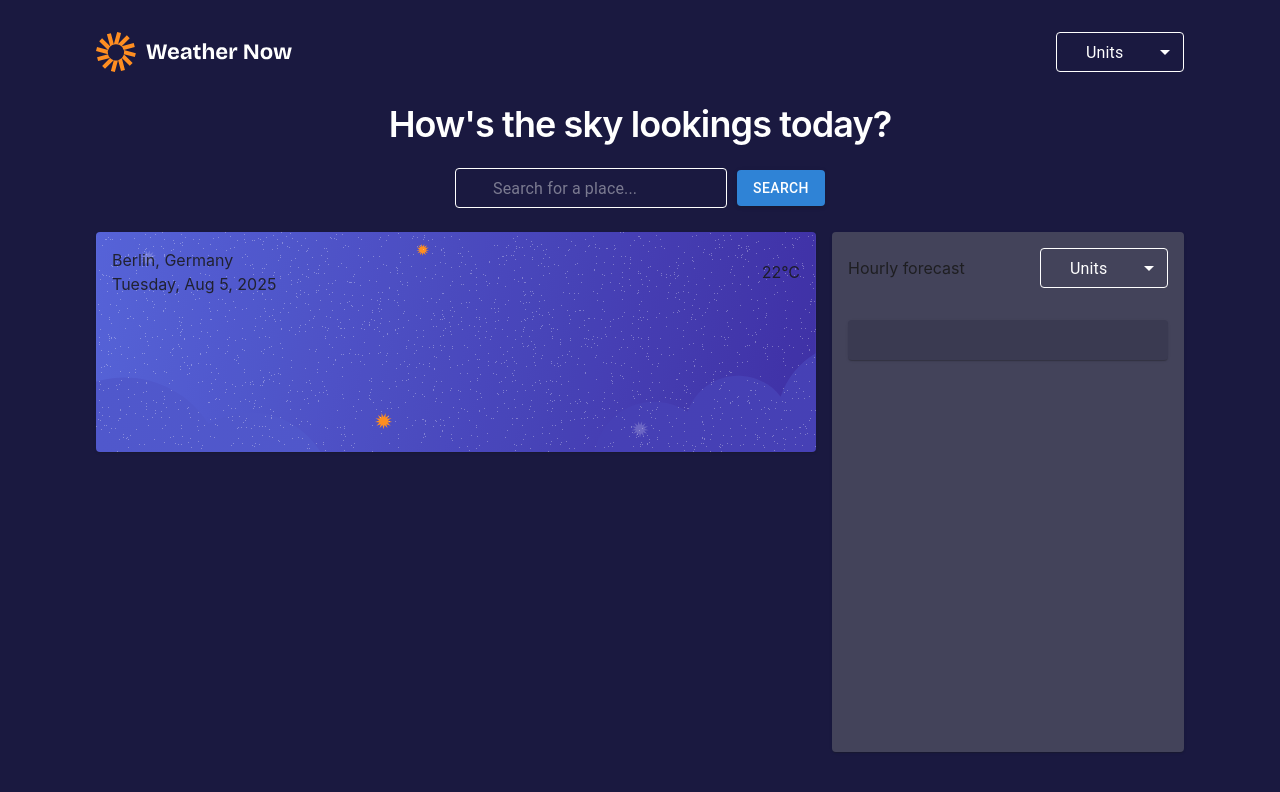
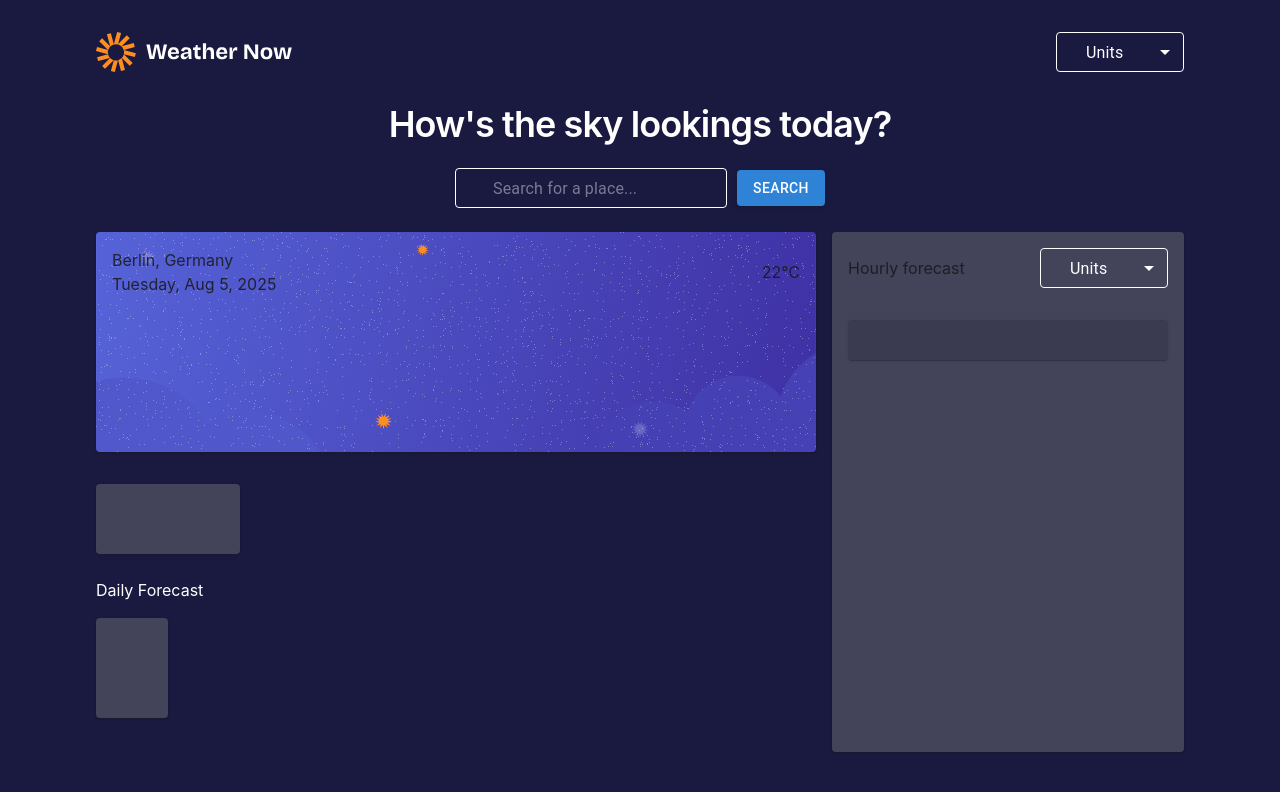
Before and after one commit to An301290/meteo-dashboard, a React (Create React App) app: page / in a window 1280 px wide. Shown: the top 792 px of the page. Built offline with nearby package versions, Linux system fonts and the light colour scheme; some icons are missing.

Commit message:
Add DailyForecastCard component, update MainCard layout, add fetching hook

```diff
--- a/src/App.tsx
+++ b/src/App.tsx
@@ -5,6 +5,7 @@ import { DropDown } from 'components/DropDown';
 import { SearchField } from 'components/SearchField';
 import { MainCard } from 'components/MainCard';
 import { HourlyForecastCard } from 'components/HourlyForecastCard';
+import { DailyForecastCard } from 'components/DailyForecastCard';
 
 type Card = { id: string; title: string; desc: string };
 
@@ -41,12 +42,9 @@ function App() {
         <div className="mt-6 grid gap-4 sm:grid-cols-1 lg:grid-cols-12">
           <div className="lg:col-span-8">
             <MainCard />
-            {/* <div className="mt-6">
-              <MainCard />
+            <div className="mt-6">
+              <DailyForecastCard />
             </div>
-            <div className="mt-6">
-              <MainCard />
-            </div> */}
           </div>
           <div className="lg:col-span-4">
             <HourlyForecastCard />
--- /dev/null
+++ b/src/components/DailyForecastCard.tsx
@@ -0,0 +1,17 @@
+import { Card } from '@mui/material';
+
+export const DailyForecastCard = () => {
+  return (
+    <div>
+      <h1 className="text-white">Daily Forecast</h1>
+      <Card
+        sx={{
+          mt: 2,
+          minHeight: { xs: 90, sm: 90, lg: 100 },
+          width: '10%',
+          backgroundColor: '#2F2F49',
+        }}
+      ></Card>
+    </div>
+  );
+};
--- a/src/components/MainCard.tsx
+++ b/src/components/MainCard.tsx
@@ -3,6 +3,7 @@ import bg from '../assets/images/background.svg';
 
 export const MainCard = () => {
   return (
+    <div>
       <Card
         sx={{
           minHeight: { xs: 160, sm: 180, lg: 220 },
@@ -23,5 +24,14 @@ export const MainCard = () => {
           </div>
         </div>
       </Card>
+      <Card
+        sx={{
+          mt: 4,
+          minHeight: { xs: 50, sm: 50, lg: 70 },
+          width: '20%',
+          backgroundColor: '#2F2F49',
+        }}
+      ></Card>
+    </div>
   );
 };
--- /dev/null
+++ b/src/hooks/useFetch.tsx
@@ -0,0 +1,36 @@
+import { useEffect, useState } from 'react';
+
+export function useFetch<T>(url: string) {
+  const [data, setData] = useState<T | null>(null);
+  const [loading, setLoading] = useState(false);
+  const [error, setError] = useState<string | null>(null);
+
+  useEffect(() => {
+    let active = true;
+
+    const fetchData = async () => {
+      try {
+        setLoading(true);
+        setError(null);
+
+        const res = await fetch(url);
+        if (!res.ok) throw new Error('Failed');
+
+        const json = await res.json();
+        if (active) setData(json);
+      } catch {
+        if (active) setError('Failed to load');
+      } finally {
+        if (active) setLoading(false);
+      }
+    };
+
+    fetchData();
+
+    return () => {
+      active = false;
+    };
+  }, [url]);
+
+  return { data, loading, error };
+}
```
Lines whose indentation alone changed are shown as unchanged.
